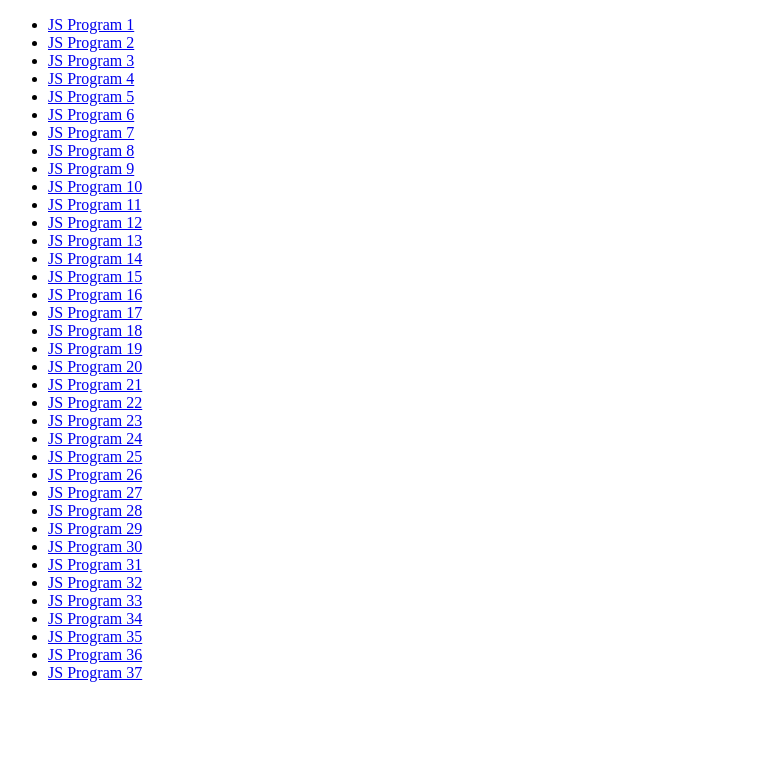
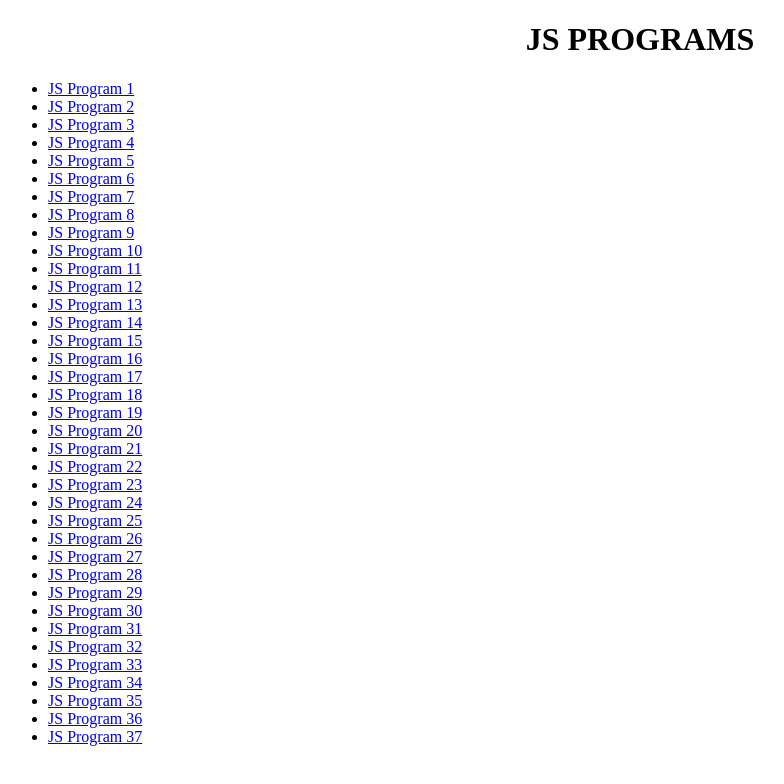
Before and after one commit to srinivas2200030391/JSPROJECT30391, a plain HTML site: page index.html in a window 1280 px wide. Shown: the whole page, without its empty margins (0-784 px from the left). Drawn offline with Linux system fonts and the light colour scheme.

Commit message:
Update index.html

```diff
--- a/index.html
+++ b/index.html
@@ -7,6 +7,7 @@
     <title>JavaScript Programs</title>
 </head>
 <body>
+<h1 style="text-align: center; font-weight: bold;">JS PROGRAMS</h1>
 
     <ul>
         <li><a href="demo1.html">JS Program 1</a></li>
```
